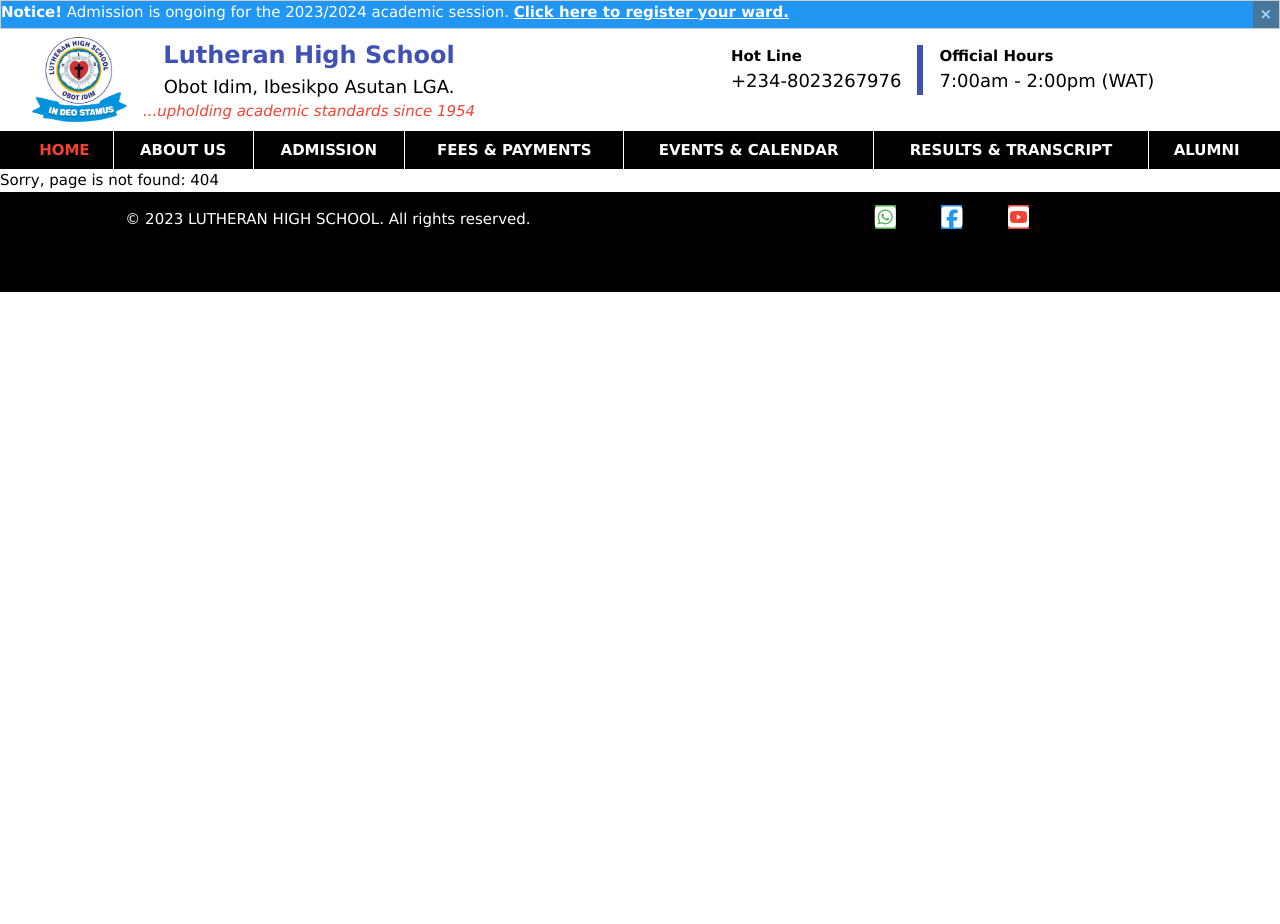
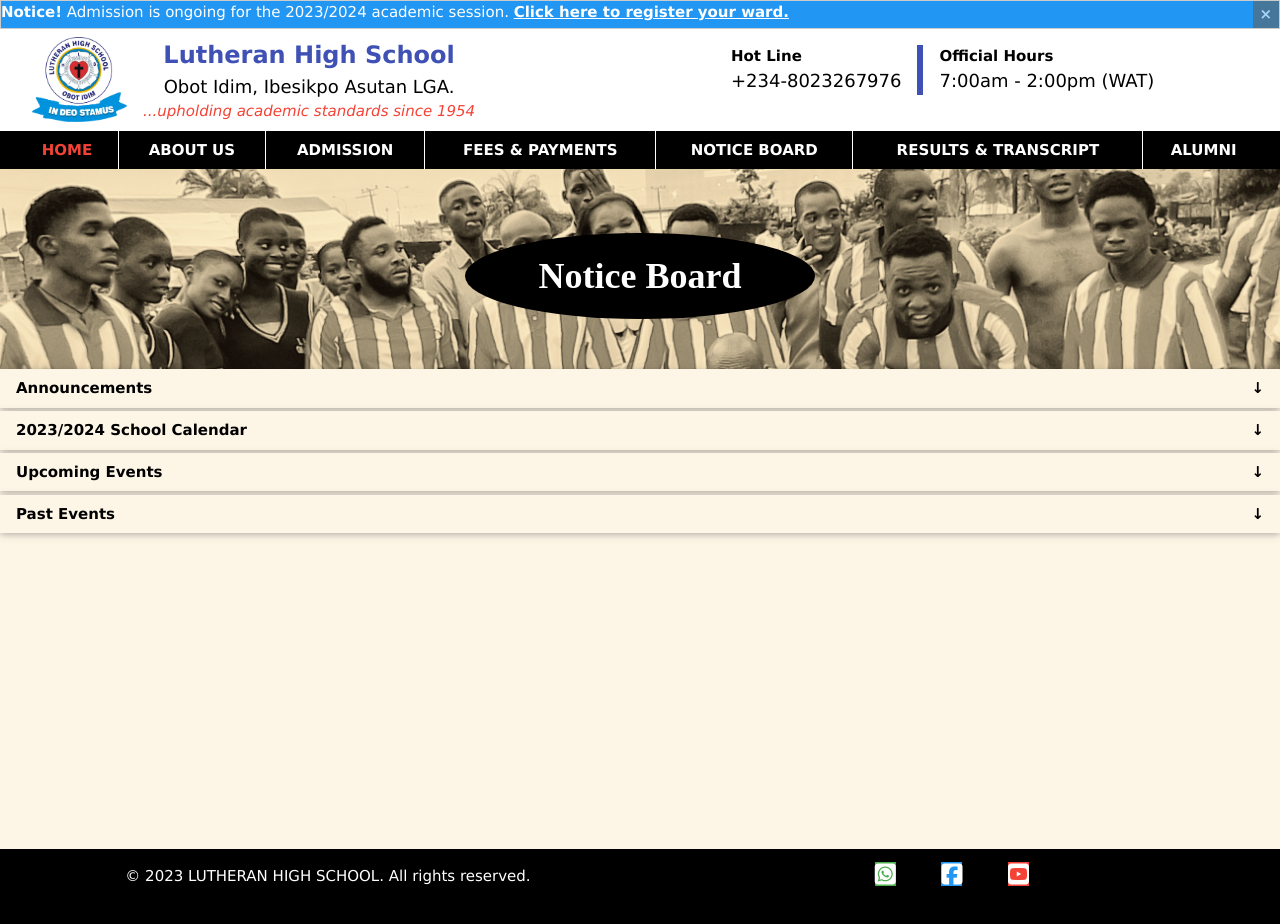
Before and after one commit to felixobianozie/lhs_frontend, a React (Create React App) app: page /notice in a window 1280 px wide. Shown: the top 924 px of the page. Before the commit the page ends 800 px from the top, so only its background shows below. Built offline with nearby package versions, Linux system fonts and the light colour scheme.

Commit message:
update: change events and caledar page to Notice Board Page

```diff
--- a/src/App.js
+++ b/src/App.js
@@ -4,7 +4,7 @@ import AboutPage from "./components/pages/AboutPage";
 import HomePage from './components/pages/HomePage';
 import AdmissionPage from './components/pages/AdmissionPage';
 import FeesPage from './components/pages/FeesPage';
-import CalendarPage from './components/pages/CalendarPage';
+import NoticeBoardPage from './components/pages/NoticeBoardPage';
 import AlumniPage from './components/pages/AlumniPage';
 import ResultsPage from './components/pages/ResultsPage';
 import NoPage from "./components/pages/NoPage";
@@ -31,7 +31,7 @@ function App() {
             <Route path="about" element={<AboutPage />} />
             <Route path="admission" element={<AdmissionPage />} />
             <Route path="fees" element={<FeesPage />} />
-            <Route path="events" element={<CalendarPage />} />
+            <Route path="notice" element={<NoticeBoardPage />} />
             <Route path="results" element={<ResultsPage />} />
             <Route path="alumni" element={<AlumniPage />} />
             <Route path="*" element={<NoPage />} />
--- a/src/components/HomeTopNav.js
+++ b/src/components/HomeTopNav.js
@@ -31,7 +31,7 @@ function HomeTopNav() {
                 <Link to="/about" className={topNav.desk[1]} onClick={() => switchTabIndicator(1)}><strong>ABOUT US</strong></Link>
                 <Link to="/admission" className={topNav.desk[2]} onClick={() => switchTabIndicator(2)}><strong>ADMISSION</strong></Link>
                 <Link to="/fees" className={topNav.desk[3]} onClick={() => switchTabIndicator(3)}><strong>FEES & PAYMENTS</strong></Link>
-                <Link to="/events" className={topNav.desk[4]} onClick={() => switchTabIndicator(4)}><strong>EVENTS & CALENDAR</strong></Link>
+                <Link to="/notice" className={topNav.desk[4]} onClick={() => switchTabIndicator(4)}><strong>NOTICE BOARD</strong></Link>
                 <Link to="/results" className={topNav.desk[5]} onClick={() => switchTabIndicator(5)}><strong>RESULTS & TRANSCRIPT</strong></Link>
                 <Link to="/alumni" className={topNav.desk[6]} onClick={() => switchTabIndicator(6)}><strong>ALUMNI</strong></Link>
                 <SignInUpMobile/>
@@ -43,7 +43,7 @@ function HomeTopNav() {
                 <Link to="/about"><div className={topNav.mob[1]} onClick={() => {switchTabIndicator(1); dropDown()}} style={mobileStyle}><strong>ABOUT US</strong></div></Link>
                 <Link to="/admission"><div className={topNav.mob[2]} onClick={() => {switchTabIndicator(2); dropDown()}} style={mobileStyle}><strong>ADMISSION</strong></div></Link>
                 <Link to="/fees"><div className={topNav.mob[3]} onClick={() => {switchTabIndicator(3); dropDown()}} style={mobileStyle}><strong>FEES & PAYMENTS</strong></div></Link>
-                <Link to="/events"><div className={topNav.mob[4]} onClick={() => {switchTabIndicator(4); dropDown()}} style={mobileStyle}><strong>EVENTS & CALENDAR</strong></div></Link>
+                <Link to="/notice"><div className={topNav.mob[4]} onClick={() => {switchTabIndicator(4); dropDown()}} style={mobileStyle}><strong>NOTICE BOARD</strong></div></Link>
                 <Link to="/results"><div className={topNav.mob[5]} onClick={() => {switchTabIndicator(5); dropDown()}} style={mobileStyle}><strong>RESULTS & TRANSCRIPT</strong></div></Link>
                 <Link to="/alumni"><div className={topNav.mob[6]} onClick={() => {switchTabIndicator(6); dropDown()}} style={mobileStyle}><strong>ALUMNI</strong></div></Link>
             </div>
--- a/src/components/pages/CalendarPage.js
+++ b/src/components/pages/NoticeBoardPage.js
@@ -3,35 +3,41 @@
  */
 
 import events from '../../assets/events.png';
-import *  as calendarContent from '../../content/calendar'
+import *  as noticeContent from '../../content/notice';
 import Section from '../Section';
 import SubSection from '../SubSection';
 
-function CalendarPage() {
+function NoticeBoardPage() {
     document.title = 'LHS | Notice';
 
     return (
         <>
             <div className="w3-xxlarge w3-center w3-padding-64 w3-text-white w3-cursive" style={{height:'200px', backgroundImage:`url(${events})`, backgroundRepeat:"no-repeat", backgroundSize:"cover"}}>
-                <div className="w3-black w3-circle w3-padding-16" style={{width:"350px", marginRight:"auto", marginLeft:"auto"}}><strong>Events & Calendar</strong></div>
+                <div className="w3-black w3-circle w3-padding-16" style={{width:"350px", marginRight:"auto", marginLeft:"auto"}}><strong>Notice Board</strong></div>
             </div>
             <div className='w3-sand' style={{minHeight:'60vh'}}>
+                <Section id="announcements" title="Announcements">
+                    <SubSection
+                        title=""
+                        content={noticeContent.announcements}
+                    />
+                </Section>
                 <Section id="calendar" title="2023/2024 School Calendar">
                     <SubSection
                         title=""
-                        content={calendarContent.calendar}
+                        content={noticeContent.calendar}
                     />
                 </Section>
                 <Section id="upEvents" title="Upcoming Events">
                     <SubSection
                         title=""
-                        content={calendarContent.upEvents}
+                        content={noticeContent.upEvents}
                     />
                 </Section>
                 <Section id="pastEvents" title="Past Events">
                     <SubSection
                         title=""
-                        content={calendarContent.pastEvents}
+                        content={noticeContent.pastEvents}
                     />
                 </Section>
             </div>
@@ -39,4 +45,4 @@ function CalendarPage() {
     )
 }
 
-export default CalendarPage
+export default NoticeBoardPage
--- a/src/content/calendar.js
+++ b/src/content/notice.js
@@ -1,3 +1,12 @@
+// 2023/2024 School Calendar
+export const announcements = (
+    <>
+        <p>
+            Content is temporarily not available
+        </p>
+    </>
+);
+
 // 2023/2024 School Calendar
 export const calendar = (
     <>
```
